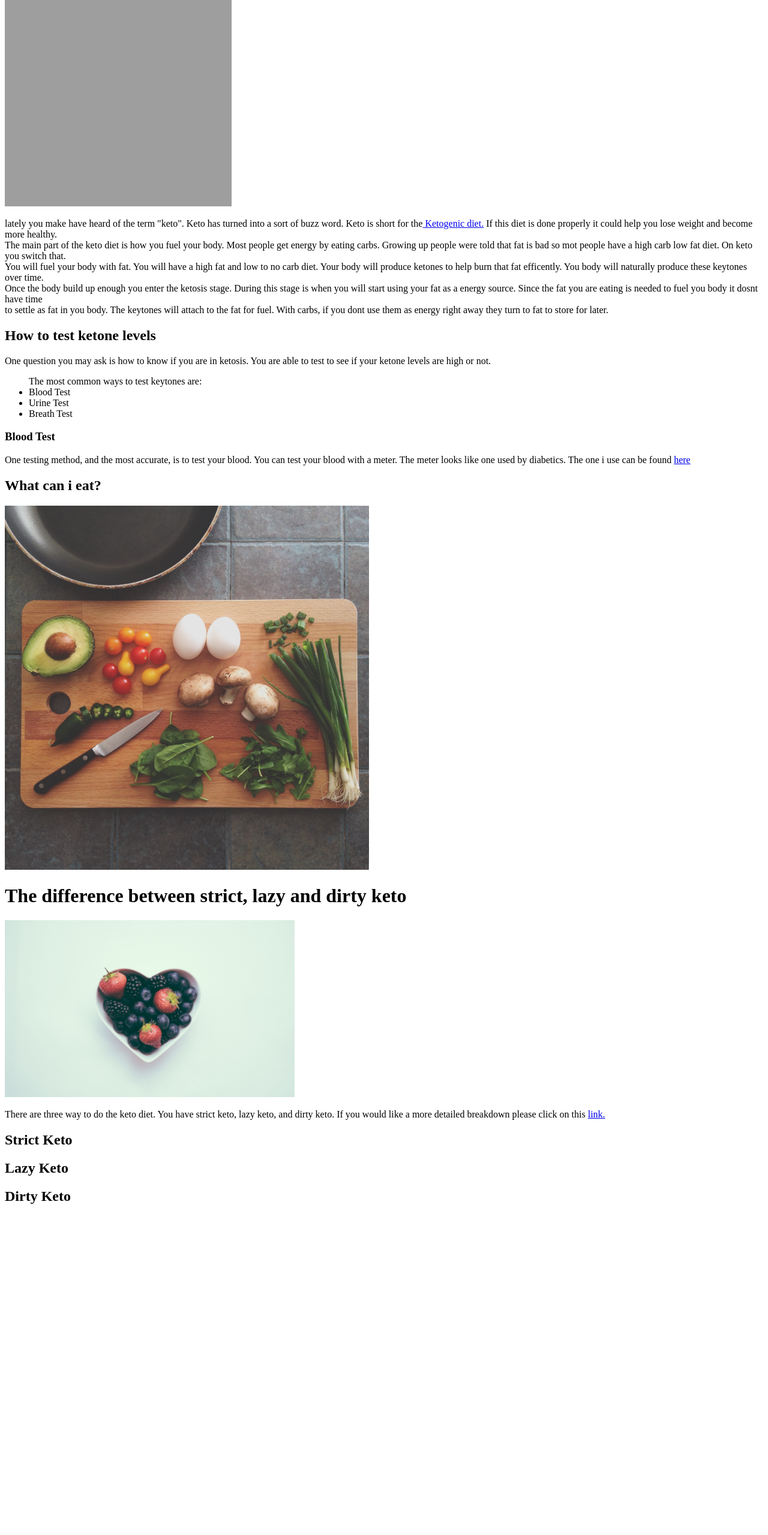
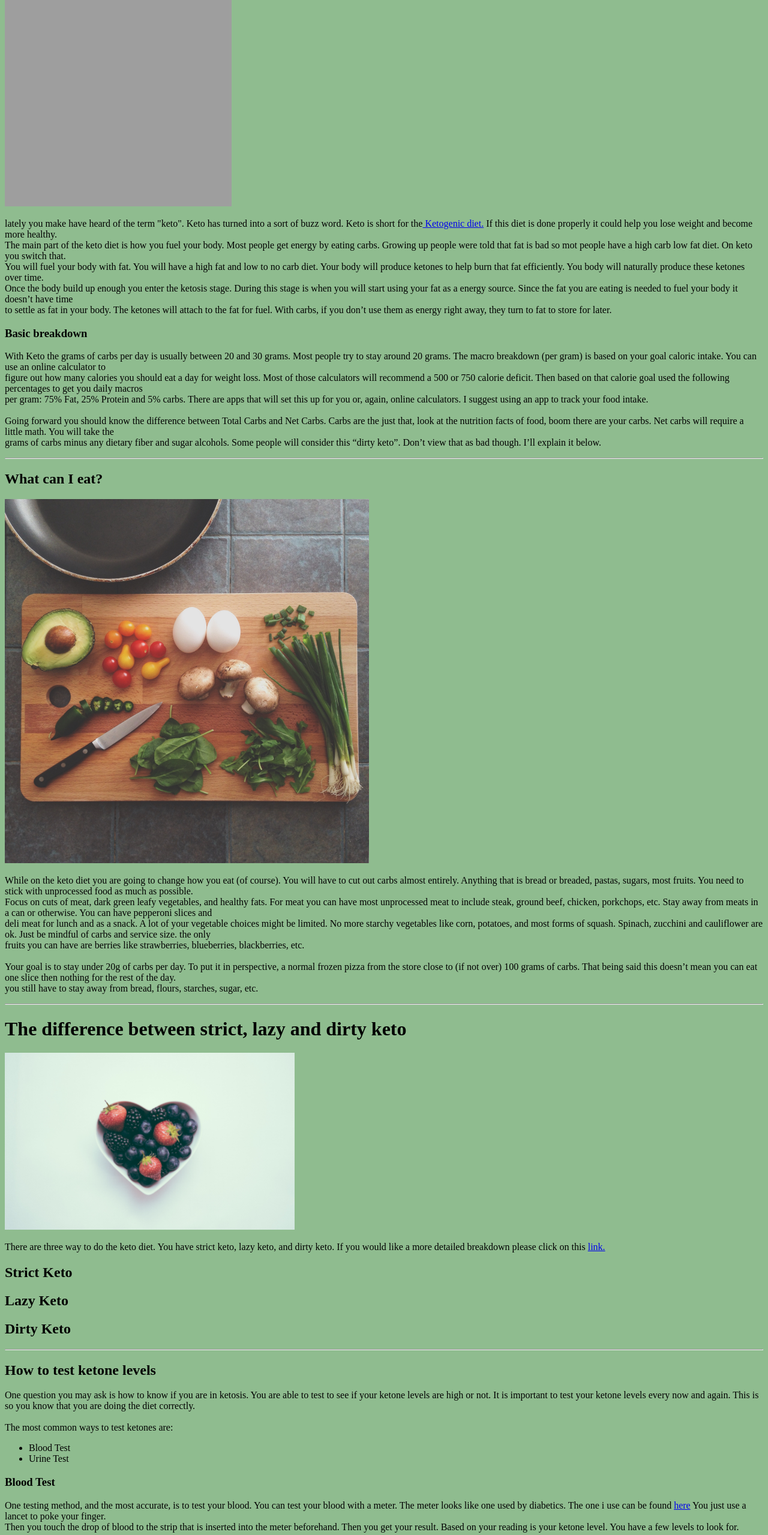
Before and after one commit to sgalbs/School, a plain HTML site: page Assignment1.html in a window 1280 px wide. Shown: the part 240-2799 px from the top of the page at 60% size. Before the commit the page ends 2267 px from the top, so only its background shows below. Drawn offline with Linux system fonts and the light colour scheme; grey boxes are pictures that could not be loaded.

Commit message:
spell checked and added color

```diff
--- a/Assignment1.html
+++ b/Assignment1.html
@@ -6,6 +6,9 @@
 <meta name="keywords" content="keto, diet, lifestyle, health">
 <meta name="description" content="How do the keto diet correctly!">
 <meta name="author" content="Sean Galbreath">
+<style>
+    body {background-color:darkseagreen;}
+</style>
 </head>
 
 <body>
@@ -14,26 +17,32 @@
 <img src="/img/Steak.jpg" alt="Steak prepped for cooking" style="width:378px;height:504px;"></a>
 <p>lately you make have heard of the term "keto". Keto has turned into a sort of buzz word. Keto is short for the<a href="https://www.healthline.com/nutrition/ketogenic-diet-101#what-it-is"> Ketogenic diet.</a> If this diet is done properly it could help you lose weight and become more healthy.<br>
 The main part of the keto diet is how you fuel your body. Most people get energy by eating carbs. Growing up people were told that fat is bad so mot people have a high carb low fat diet. On keto you switch that.<br>
-You will fuel your body with fat. You will have a high fat and low to no carb diet. Your body will produce ketones to help burn that fat efficently. You body will naturally produce these keytones over time. <br>
-Once the body build up enough you enter the ketosis stage. During this stage is when you will start using your fat as a energy source. Since the fat you are eating is needed to fuel you body it dosnt have time<br>
-to settle as fat in you body. The keytones will attach to the fat for fuel. With carbs, if you dont use them as energy right away they turn to fat to store for later.<br>
+You will fuel your body with fat. You will have a high fat and low to no carb diet. Your body will produce ketones to help burn that fat efficiently. You body will naturally produce these ketones over time. <br>
+Once the body build up enough you enter the ketosis stage. During this stage is when you will start using your fat as a energy source. Since the fat you are eating is needed to fuel your body it doesn’t have time<br>
+to settle as fat in your body. The ketones will attach to the fat for fuel. With carbs, if you don’t use them as energy right away, they turn to fat to store for later.
 </p>
 
-<h2>How to test ketone levels</h2>
-<p>One question you may ask is how to know if you are in ketosis. You are able to test to see if your ketone levels are high or not.<ul>The most common ways to test keytones are:
-<li>Blood Test</li>
-<li>Urine Test</li>
-<li>Breath Test</li>
-</ul>
+<h3>Basic breakdown</h3>
+<p>With Keto the grams of carbs per day is usually between 20 and 30 grams. Most people try to stay around 20 grams. The macro breakdown (per gram) is based on your goal caloric intake. You can use an online calculator to<br>
+figure out how many calories you should eat a day for weight loss. Most of those calculators will recommend a 500 or 750 calorie deficit. Then based on that calorie goal used the following percentages to get you daily macros<br>
+per gram: 75% Fat, 25% Protein and 5% carbs. There are apps that will set this up for you or, again, online calculators. I suggest using an app to track your food intake.<br>
+<br>
+Going forward you should know the difference between Total Carbs and Net Carbs. Carbs are the just that, look at the nutrition facts of food, boom there are your carbs. Net carbs will require a little math. You will take the<br>
+grams of carbs minus any dietary fiber and sugar alcohols. Some people will consider this “dirty keto”. Don’t view that as bad though. I’ll explain it below.</p>
 
-</p>
+<hr>
 
-<h3>Blood Test</h3>
-<p>One testing method, and the most accurate, is to test your blood. You can test your blood with a meter. The meter looks like one used by diabetics. The one i use can be found <a href="https://ketocoachx.com/">here</a></p>
+<h2>What can I eat?</h2>
+<img src="/img/Cutting board.jpg" alt="Cutting board with food on it" style="width:607px;height:607px;">
+<p>While on the keto diet you are going to change how you eat (of course). You will have to cut out carbs almost entirely. Anything that is bread or breaded, pastas, sugars, most fruits. You need to stick with unprocessed food as much as possible.<br>
+Focus on cuts of meat, dark green leafy vegetables, and healthy fats. For meat you can have most unprocessed meat to include steak, ground beef, chicken, porkchops, etc. Stay away from meats in a can or otherwise. You can have pepperoni slices and<br>
+deli meat for lunch and as a snack. A lot of your vegetable choices might be limited. No more starchy vegetables like corn, potatoes, and most forms of squash. Spinach, zucchini and cauliflower are ok. Just be mindful of carbs and service size. the only<br>
+fruits you can have are berries like strawberries, blueberries, blackberries, etc.<br>
+<br>
+Your goal is to stay under 20g of carbs per day. To put it in perspective, a normal frozen pizza from the store close to (if not over) 100 grams of carbs. That being said this doesn’t mean you can eat one slice then nothing for the rest of the day.<br>
+you still have to stay away from bread, flours, starches, sugar, etc.</p>
 
-<h2>What can i eat?</h2>
-<img src="/img/Cutting board.jpg" alt="Cutting board with food on it" style="width:607px;height:607px;">
-<p></p>
+<hr>
 
 <h1>The difference between strict, lazy and dirty keto</h1>
 <img src="/img/berries.jpg" alt="Berries in heart shape bowl" style="width:483px;height:295px;">
@@ -48,6 +57,31 @@ to settle as fat in you body. The keytones will attach to the fat for fuel. With
 <h2>Dirty Keto</h2>
 <p></p>
 
+<hr>
+
+<h2>How to test ketone levels</h2>
+<p>One question you may ask is how to know if you are in ketosis. You are able to test to see if your ketone levels are high or not. It is important to test your ketone levels every now and again. This is so you know that you are doing the diet correctly.<br>
+<br>
+    The most common ways to test ketones are:
+<ul>
+    <li>Blood Test</li>
+    <li>Urine Test</li>
+</ul></p>
+
+<h3>Blood Test</h3>
+<p>One testing method, and the most accurate, is to test your blood. You can test your blood with a meter. The meter looks like one used by diabetics. The one i use can be found <a href="https://ketocoachx.com/">here</a> You just use a lancet to poke your finger.<br>
+Then you touch the drop of blood to the strip that is inserted into the meter beforehand. Then you get your result. Based on your reading is your ketone level. You have a few levels to look for.<br>
+<ol>
+    <li>0.0 to 0.4 = Not in ketosis but normal level</li>
+    <li>0.5 to 1.5 = A moderate level of ketones, usually indicates ketosis</li>
+    <li>1.6 to 3.0 = A high level, this level could be dangerous to diabetes, and is unhealthy</li>
+</ol>
+It is possible to have high levels of ketones in your body but if you are eating properly you should never see levels that high.</p>
+
+<h3>Urine Test</h3>
+<p>The urine test is another way to test your ketone levels. It is less accurate and precise but it’s one of the cheapest methods. You can find a 100 pack of test strips for $10. The test strips have a little pad at the end<br>
+that will react to the ketones in your urine. the pad on the end will change color based on your ketone levels. If there is no color change then you have little or no ketones and not in ketosis.<br>
+In my personal experience this can vary from test to test. If you need something cheap then you can do this but I recommend the blood test.</p>
 
 
 
```
